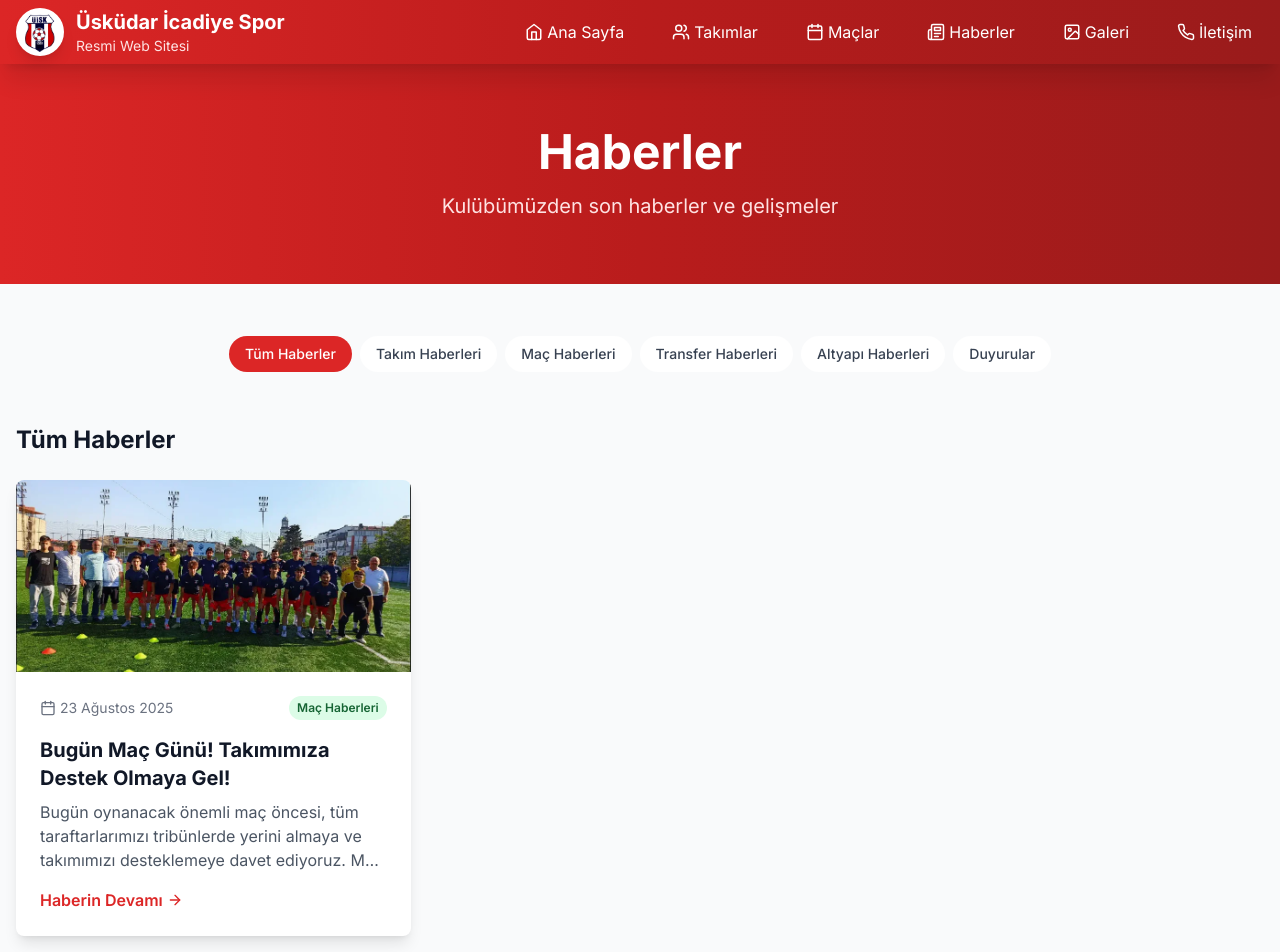
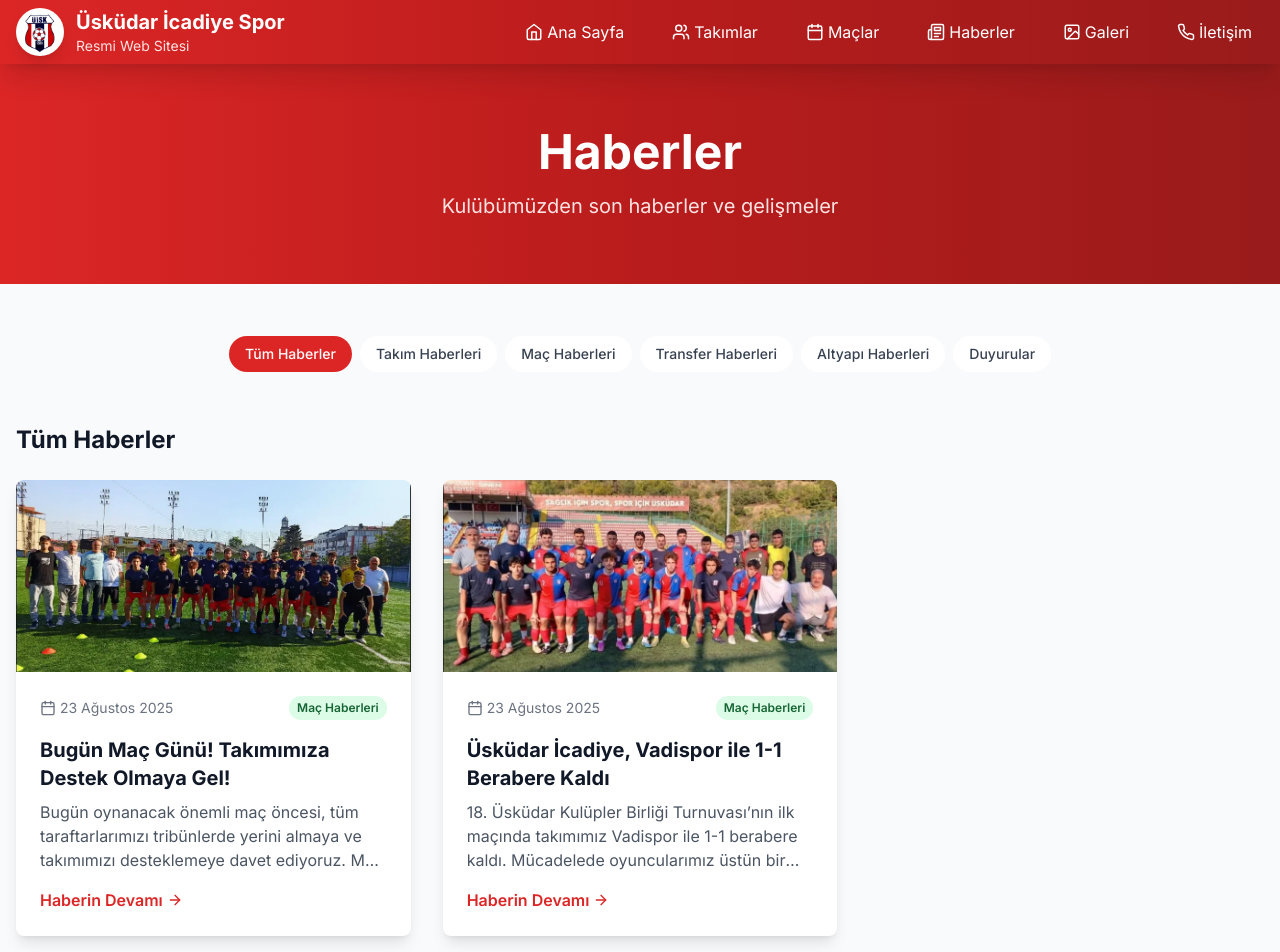
Before and after one commit to GeW1chT/uskudar-icadiyespor, a Next.js app: page /haberler in a window 1280 px wide. Shown: the top 952 px of the page. Built offline with nearby package versions, Linux system fonts and the light colour scheme.

Commit message:
u16 takımı güncellendi haber girişi yapıldı

```diff
--- a/src/app/haberler/page.tsx
+++ b/src/app/haberler/page.tsx
@@ -3,7 +3,7 @@
 import React, { useState } from 'react';
 import Header from '@/components/Header';
 import Footer from '@/components/Footer';
-import { Calendar, Clock, User, Tag, ArrowRight, Newspaper, MapPin } from 'lucide-react';
+import { Calendar, Clock, User, ArrowRight, Newspaper, MapPin } from 'lucide-react';
 
 // Maç detayları için bir type tanımı ekleyelim
 interface MatchDetails {
@@ -60,6 +60,24 @@
         kickOffTime: '18:00'
       }
     },
+    {
+      id: 2,
+      title: 'Üsküdar İcadiye, Vadispor ile 1-1 Berabere Kaldı',
+      summary: '18. Üsküdar Kulüpler Birliği Turnuvası’nın ilk maçında takımımız Vadispor ile 1-1 berabere kaldı. Mücadelede oyuncularımız üstün bir performans sergiledi.',
+      date: '2025-08-23T18:00:00Z',
+      author: 'Kulüp Yönetimi',
+      category: 'matches',
+      image: '/gallery/match-uskudar-vadispor.jpg', // Görseli buraya koy
+      featured: false,
+      content: 'Takımımız, Beylerbeyi 75. Yıl Stadyumu’nda oynanan Üsküdar Kulüpler Birliği Turnuvası ilk maçında Vadispor ile 1-1 berabere kaldı. Oyuncularımız sahada mücadeleci ruhlarıyla göz doldurdu. Takımımıza bundan sonraki maçlarında başarılar dileriz.',
+      matchDetails: {
+        competition: 'Üsküdar Kulüpler Birliği Turnuvası',
+        homeTeam: 'Üsküdar İcadiye',
+        awayTeam: 'Vadi Spor',
+        stadium: 'Beylerbeyi 75. Yıl Stadyumu',
+        kickOffTime: '18:00'
+      }
+    }
   ];
 
   const filteredNews = selectedCategory === 'all'
@@ -133,7 +151,7 @@
             </div>
             <div className="mt-4 text-center text-gray-600 flex justify-center items-center">
               <MapPin size={16} className="mr-2" />
-              <span>{matchDetails.stadium}</span> {/* Hatalı satır düzeltildi */}
+              <span>{matchDetails.stadium}</span>
             </div>
           </div>
         )}
--- a/src/app/page.tsx
+++ b/src/app/page.tsx
@@ -1,21 +1,29 @@
 import Header from '@/components/Header'
 import Footer from '@/components/Footer'
 import Image from 'next/image'
-import Link from 'next/link' // Link component'ini import ettik
+import Link from 'next/link'
 import { Calendar, Trophy, Users, Target } from 'lucide-react'
 
 const HomePage = () => {
-  // Önceki haber objesinden kısaltılmış bir versiyonu buraya ekledik
+  // Haberler
   const recentNews = [
     {
       id: 1,
       title: 'Bugün Maç Günü! Takımımıza Destek Olmaya Gel!',
       excerpt: 'Bugün oynanacak önemli maç öncesi, tüm taraftarlarımızı tribünlerde yerini almaya ve takımımızı desteklemeye davet ediyoruz.',
       date: '23 Ağustos 2025',
-      href: '/haberler', // Haber detay sayfasına yönlendirme için
+      href: '/haberler',
+    },
+    {
+      id: 2,
+      title: 'Üsküdar İcadiye, Vadispor ile 1-1 Berabere Kaldı',
+      excerpt: '18. Üsküdar Kulüpler Birliği Turnuvası’nın ilk maçında takımımız Vadispor ile 1-1 berabere kaldı. Mücadelede oyuncularımız üstün bir performans sergiledi.',
+      date: '23 Ağustos 2025',
+      href: '/haberler',
     },
   ];
 
+  // Yaklaşan maçlar
   const upcomingMatches = [
     {
       id: 1,
@@ -46,11 +54,12 @@
     }
   ];
 
+  // Takım istatistikleri
   const teamStats = [
     { label: "A Takım", value: "23", description: "Aktif Oyuncu" },
     { label: "U18 Takımı", value: "6", description: "Genç Yetenek" },
-    { label: "U16 Takımı", value: "6", description: "Gelecek Yıldızlar" },
-    { label: "Toplam", value: "35", description: "Kulüp Oyuncusu" }
+    { label: "U16 Takımı", value: "18", description: "Gelecek Yıldızlar" },
+    { label: "Toplam", value: "47", description: "Kulüp Oyuncusu" }
   ];
 
   return (
@@ -107,7 +116,7 @@
               </div>
               <div className="flex flex-col items-center">
                 <Target className="w-12 h-12 text-green-600 mb-4" />
-                <div className="text-3xl font-bold text-gray-900">35+</div>
+                <div className="text-3xl font-bold text-gray-900">47+</div>
                 <div className="text-gray-600">Aktif Sporcu</div>
               </div>
               <div className="flex flex-col items-center">
--- a/src/app/takimlar/page.tsx
+++ b/src/app/takimlar/page.tsx
@@ -87,12 +87,24 @@
       description: "16 yaş altı gelecek yıldızlarımız",
       league: "U16 Ligi",
       players: [
-        { name: "Ömer Kaya", position: "Kaleci", number: 1, age: 15, experience: "1 yıl" },
-        { name: "Deniz Aktaş", position: "Defans", number: 2, age: 16, experience: "2 yıl" },
-        { name: "Rıza Güven", position: "Orta Saha", number: 3, age: 15, experience: "1 yıl" },
-        { name: "Alp Kırmızı", position: "Forvet", number: 4, age: 16, experience: "2 yıl" },
-        { name: "Mert Beyaz", position: "Defans", number: 5, age: 15, experience: "1 yıl" },
-        { name: "Efe Sarı", position: "Kanat", number: 6, age: 16, experience: "1 yıl" }
+        { name: "Osman Yılmaz", position: "Kaleci", number: 1, age: 15, experience: "1 yıl" },
+        { name: "Numut Umut Bekoğlu", position: "Kaleci", number: 2, age: 14, experience: "1 yıl" },
+        { name: "Recep Doruk Özdemir", position: "Sağ Bek", number: 3, age: 14, experience: "1 yıl" },
+        { name: "Ahmet Said Karaca", position: "Sağ Bek", number: 4, age: 15, experience: "1 yıl" },
+        { name: "Ali Berkay Bir", position: "Sol Bek", number: 5, age: 15, experience: "1 yıl" },
+        { name: "Ege Yiğit Türk", position: "Stoper", number: 6, age: 15, experience: "1 yıl" },
+        { name: "Ozan Taş", position: "Stoper", number: 7, age: 15, experience: "1 yıl" },
+        { name: "Ömer Efe Köse", position: "Stoper", number: 8, age: 15, experience: "1 yıl" },
+        { name: "Utku Özgül", position: "Sağ Bek", number: 9, age: 15, experience: "1 yıl" },
+        { name: "Ahmet Yusuf Akın", position: "Orta Saha", number: 10, age: 14, experience: "1 yıl" },
+        { name: "Emre Eken", position: "Orta Saha", number: 11, age: 15, experience: "1 yıl" },
+        { name: "Mustafa Küçükağız", position: "Orta Saha", number: 12, age: 15, experience: "1 yıl" },
+        { name: "Özgür Can Akan", position: "Sol Kanat", number: 13, age: 13, experience: "1 yıl" },
+        { name: "Kerem Erdoğan", position: "Sağ Kanat", number: 14, age: 15, experience: "1 yıl" },
+        { name: "Tamer Hritani", position: "Kanat Forvet", number: 15, age: 15, experience: "1 yıl" },
+        { name: "Ensar Kartal", position: "Forvet", number: 16, age: 14, experience: "1 yıl" },
+        { name: "Aziz Eren Berber", position: "Forvet", number: 17, age: 15, experience: "1 yıl" },
+        { name: "Mustafa Ali Altıntaş", position: "Sağ Bek", number: 18, age: 15, experience: "1 yıl" }
       ],
       staff: [
         { name: "Ümit Bekoğlu", role: "Teknik Direktör" },
```
Also changed, not shown: public/gallery/match-uskudar-vadispor.jpg (added).
